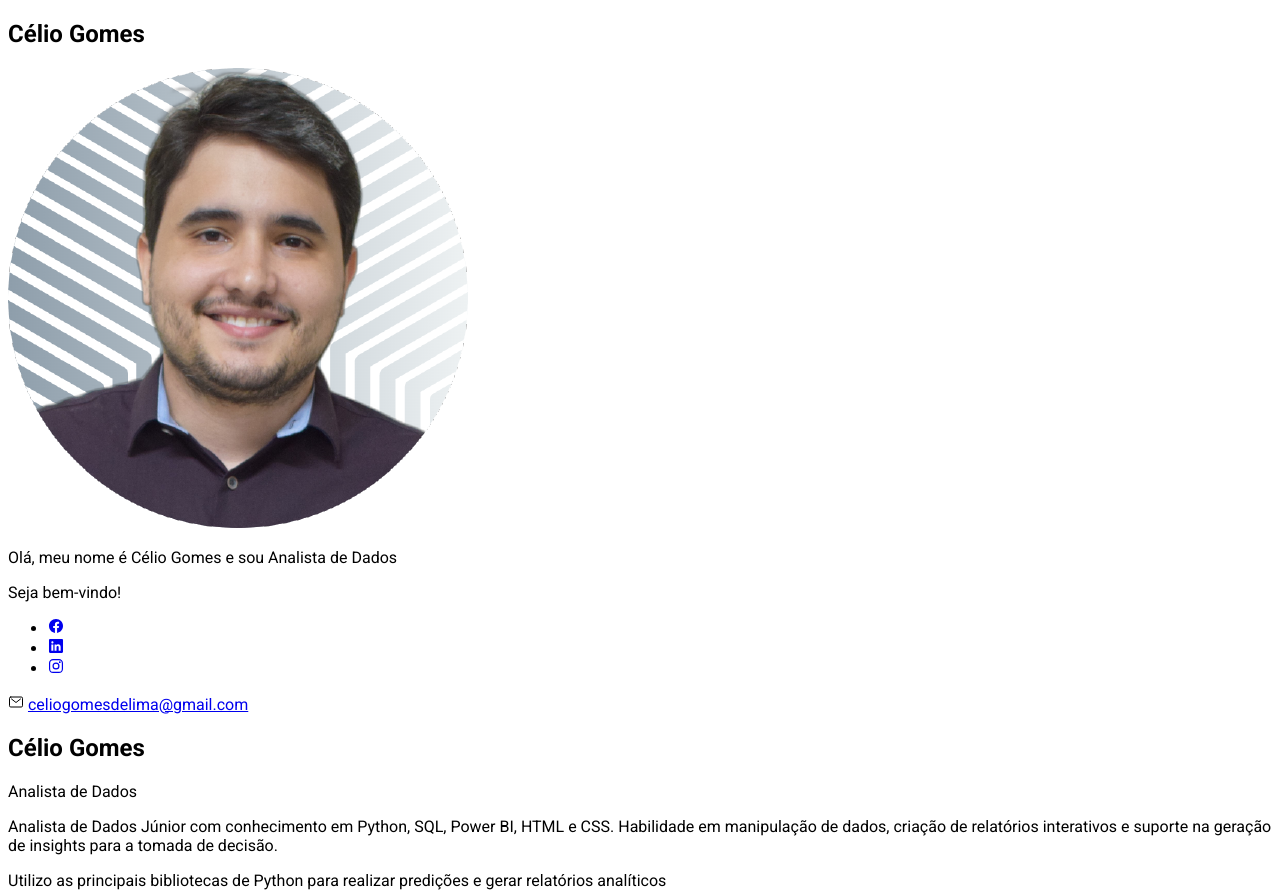
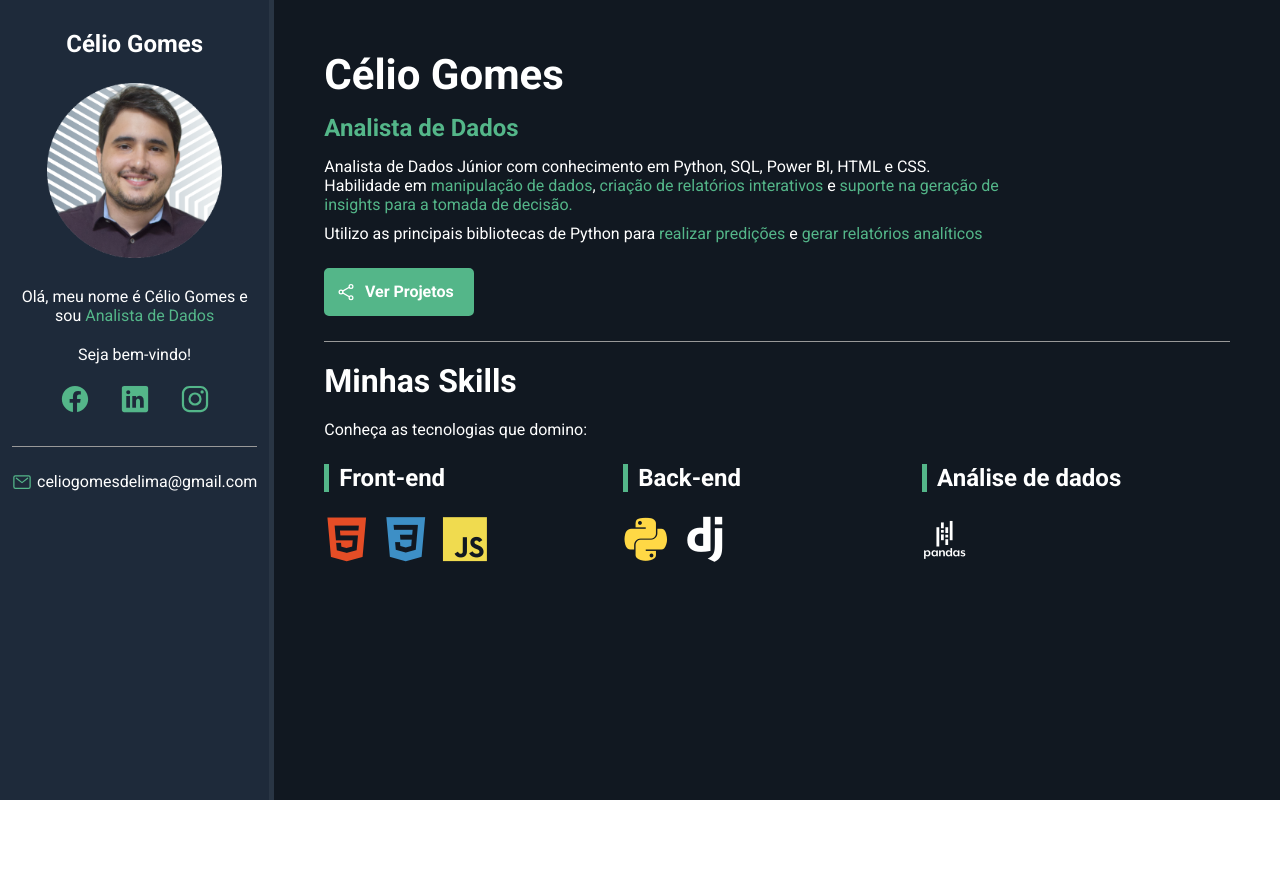
Before and after one commit to celiogomesdelima/celiogomesdelima.github.io, a plain HTML site: page index.html in a window 1280 px wide. Shown: the top 893 px of the page. After the commit the page ends 800 px from the top, so only its background shows below. Drawn offline with nearby package versions, Linux system fonts and the light colour scheme.

Commit message:
Finalizando o portfolio

```diff
--- a/css/style.css
+++ b/css/style.css
@@ -1,3 +1,223 @@
+/* reset */
 *{
+    padding: 0;
+    margin: 0;
     font-family: "Roboto", sans-serif;
+    box-sizing: border-box;
 }
+
+/* Variables */
+:root{
+    --main-color: #54b689;
+    --main-text-color: #FFF;
+    --border-color:#999;
+    --bio-bg-color: #1e2a3a;
+    --bio-border-color: #293544;
+    --about-bg-color: #111821;
+}
+
+/* General */
+.highlight{
+    color: var(--main-color);
+}
+/* Containers */
+#container {
+    display: flex;
+    flex-direction: row;
+    color: var(--main-text-color);
+}
+
+/* Bio container */
+
+#bio-container{
+    flex: 1 1 20%;
+    min-height: 100vh;
+    background-color: var(--bio-bg-color);
+    text-align: center;
+    padding: 30px 12px;
+    border-right: 5px solid var(--bio-border-color);
+}
+
+#bio-image{
+    width: 175px;
+    height: 175px;
+    margin-bottom: 25px;
+}
+
+#bio-container h2{
+    margin-bottom: 25px;
+}
+
+#bio-container p{
+    margin-bottom: 20px;
+}
+
+#bio-container #welcome-text{
+    font-weight: bold;
+}
+
+
+#social-container{
+    display: flex;
+    justify-content: center;
+    list-style: none;
+    border-bottom: 1px solid var(--border-color);
+    margin-bottom: 25px;
+    padding-bottom: 25px;
+}
+
+#social-container li{
+    flex: 1 1 0;
+    max-width: 60px;
+}
+
+#social-container li a{
+    color: var(--main-color);
+    font-size: 30px;
+}
+
+#email-container{
+    display: flex;
+    justify-content: center;
+}
+
+#email-container ion-icon,
+#email-container a{
+    flex: 1 1 0;
+}
+
+#email-container a{
+    color: var(--main-text-color);
+    text-decoration: none;
+    max-width: 225px;
+}
+
+#email-container ion-icon{
+    color: var(--main-color);
+    font-size: 20px;
+    margin-right: 5px;
+    max-width: 20px;
+}
+
+/* About container */
+
+#about-container{
+    background-color: var(--about-bg-color);
+    flex: 1 1 80%;
+    min-height: 100vh;
+    padding: 50px;
+}
+#name {
+    font-size: 42px;
+    margin-bottom: 15px;
+}
+
+#title {
+    font-size: 24px;
+    margin-bottom: 15px;
+    font-weight: bold;
+}
+
+.description {
+    max-width: 75%;
+    margin-bottom: 10px;
+}
+#btn-project {
+    font-weight: bold;
+    font-size: 16px;
+    color: var(--main-text-color);
+    background-color: var(--main-color);
+    border: 2px solid var(--main-color);
+    border-radius: 5px;
+    text-decoration: none;
+    transition: .5s;
+    margin: 25px 0;
+    padding: 12px 10px;
+    width: 150px;
+    text-align: center;
+    display: flex;
+}
+#btn-project ion-icon,
+#btn-project span {
+    flex: 1 1 0;
+}
+#btn-project ion-icon{
+    font-size: 20px;
+    max-width: 20px;
+}
+#btn-project:hover{
+    background-color: transparent;
+}
+
+#skills-section-title {
+    border-top: 1px solid var(--border-color);
+    padding-top: 20px;
+    margin-bottom: 20px;
+    font-size: 32px;
+}
+
+#skills-container {
+    display: flex;
+    flex-wrap: wrap;
+    margin-top: 25px;
+}
+.skills-box{
+    flex: 1 1 33%;
+    max-width: 33%;
+    margin-bottom: 35px;
+}
+
+.skills-title{
+    font-size: 24px;
+    margin-bottom: 25px;
+    font-weight: bold;
+    padding-left: 10px;
+    border-left: 5px solid var(--main-color);
+}
+.skills-box i{
+    font-size: 45px;
+    margin-right: 10px;
+}
+
+@media(max-width: 450px){
+    #container{
+        flex-direction: column;
+    }
+    #bio-container {
+        min-height: auto;
+        border-right: none;
+        border-bottom: 5px solid var(--bio-border-color);
+    }
+    #bio-container h2{
+        display: none;
+    }
+
+    #bio-container p {
+        max-width: 60%;
+        margin: 10px auto;
+    }
+    #about-container{
+        text-align: center;
+        padding: 30px;
+    }
+    #about-container .description{
+        margin: 10px auto;
+        max-width: 100%;
+        line-height: 26px;
+    }
+
+    #btn-projects {
+        margin: 20px auto;
+    }
+
+    .skills-box{
+        flex: 1 1 100%;
+        max-width: 100%;
+        margin-bottom: 40px;
+        text-align: left;
+    }
+
+    .skills-box i{
+        font-size: 60px;
+    }
+}
--- a/index.html
+++ b/index.html
@@ -25,7 +25,7 @@
     <main id="container">
         <aside id="bio-container">
             <h2>Célio Gomes</h2>
-            <img src="./img/foto_perfil.png" alt="Foto de perfil Céio Gomes">
+            <img id="bio-image" src="./img/foto_perfil.png" alt="Foto de perfil Céio Gomes">
             <p>Olá, meu nome é Célio Gomes e sou <span class="highlight">Analista de Dados</span></p>
             <p id="welcom-text">Seja bem-vindo!</p>
             <ul id="social-container">
@@ -42,10 +42,10 @@
             <h1 id="name">Célio Gomes</h1>
             <p id="title"><span class="highlight">Analista de Dados</span></p>
             <p class="description">Analista de Dados Júnior com conhecimento em Python, SQL, Power BI, HTML e CSS.
-                Habilidade em <span class="highlight">manipulação de dados, criação de relatórios interativos e suporte
-                    na geração de insights para a tomada de decisão</span>.</p>
+                Habilidade em <span class="highlight">manipulação de dados</span>, <span class="highlight">criação de relatórios interativos</span> e <span class="highlight">suporte
+                    na <span class="highlight">geração de insights</span> para a tomada de decisão.</p>
             <p class="description">Utilizo as principais bibliotecas de Python para <span class="highlight">realizar
-                    predições</span> e <span class="highlight"></span>gerar relatórios analíticos</span></p>
+                    predições</span> e <span class="highlight">gerar relatórios analíticos</span></p>
             <a href="https://github.com/celiogomesdelima/" id="btn-project"><ion-icon
                     name="share-social-outline"></ion-icon><span>Ver Projetos</span></a>
             <h2 id="skills-section-title">Minhas Skills</h2>
```
